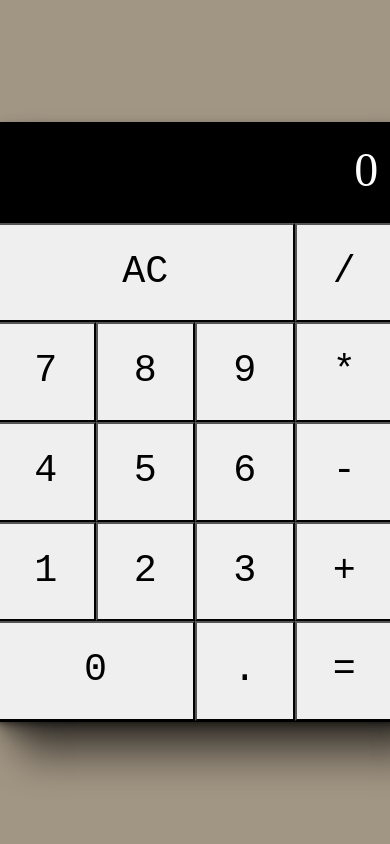
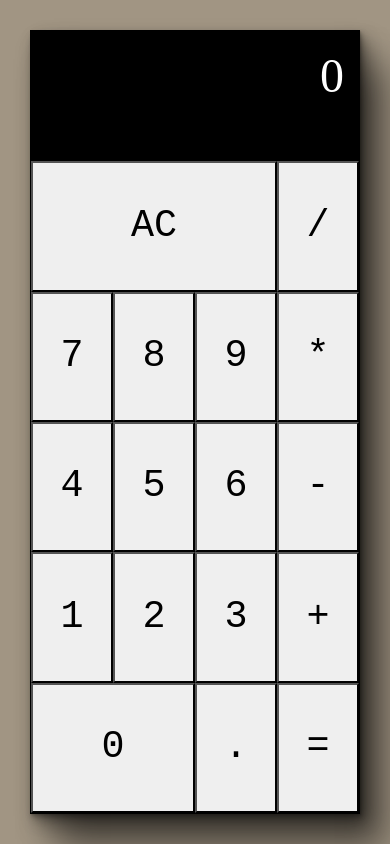
Before and after one commit to Apostolos172/JavaScript-Calculator, a React (Create React App) app: page / in a window 390 px wide. Built offline with nearby package versions, Linux system fonts and the light colour scheme; a web font is replaced by a local one.

Commit message:
responsive interface

```diff
--- a/src/css/_calculator.scss
+++ b/src/css/_calculator.scss
@@ -20,3 +20,20 @@
   width: 100%;
   margin-left: 0;
 }
+
+@media screen and (max-width: 500px) {
+  .calculator {
+    width: 100%;
+    height: 100%;
+  }
+}
+
+@media screen and (max-width: 300px) {
+  .calculator {
+    width: 250px;
+    height: 100%;
+  }
+  body {
+    overflow: auto;
+  }
+}
--- a/src/css/style.css
+++ b/src/css/style.css
@@ -16,6 +16,21 @@
   margin-left: 0;
 }
 
+@media screen and (max-width: 500px) {
+  .calculator {
+    width: 100%;
+    height: 100%;
+  }
+}
+@media screen and (max-width: 300px) {
+  .calculator {
+    width: 250px;
+    height: 100%;
+  }
+  body {
+    overflow: auto;
+  }
+}
 .button {
   font-family: "Rubik Distressed", cursive, monospace;
   font-size: 2.4rem;
```
